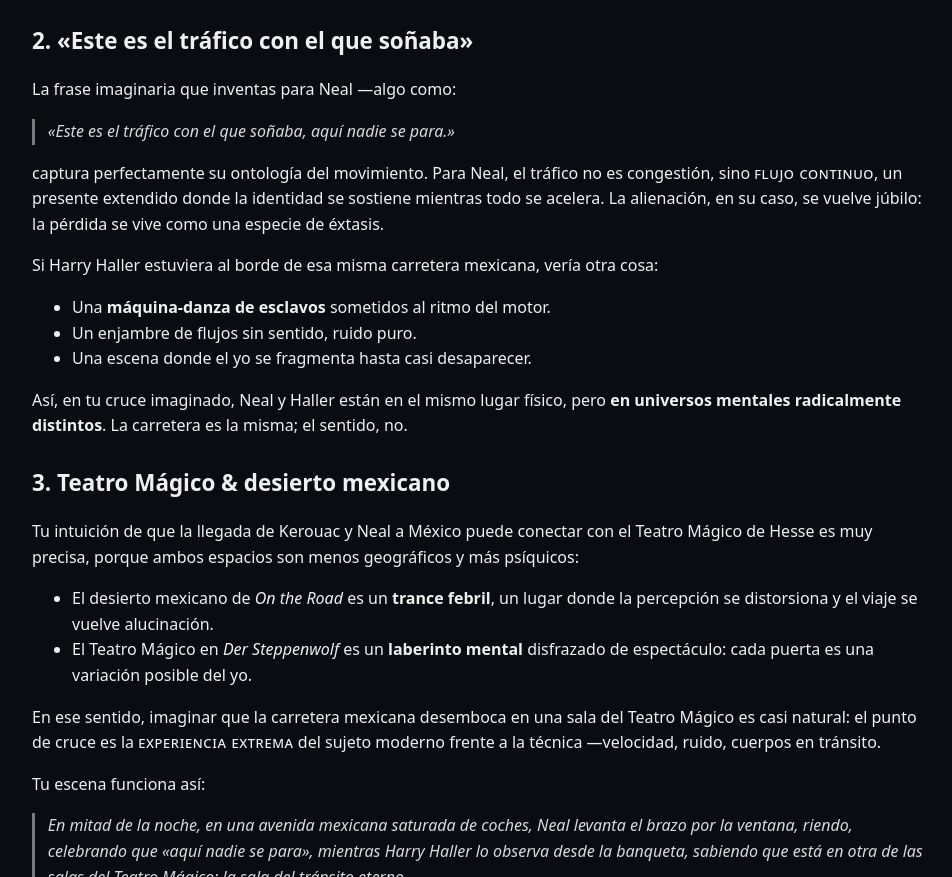
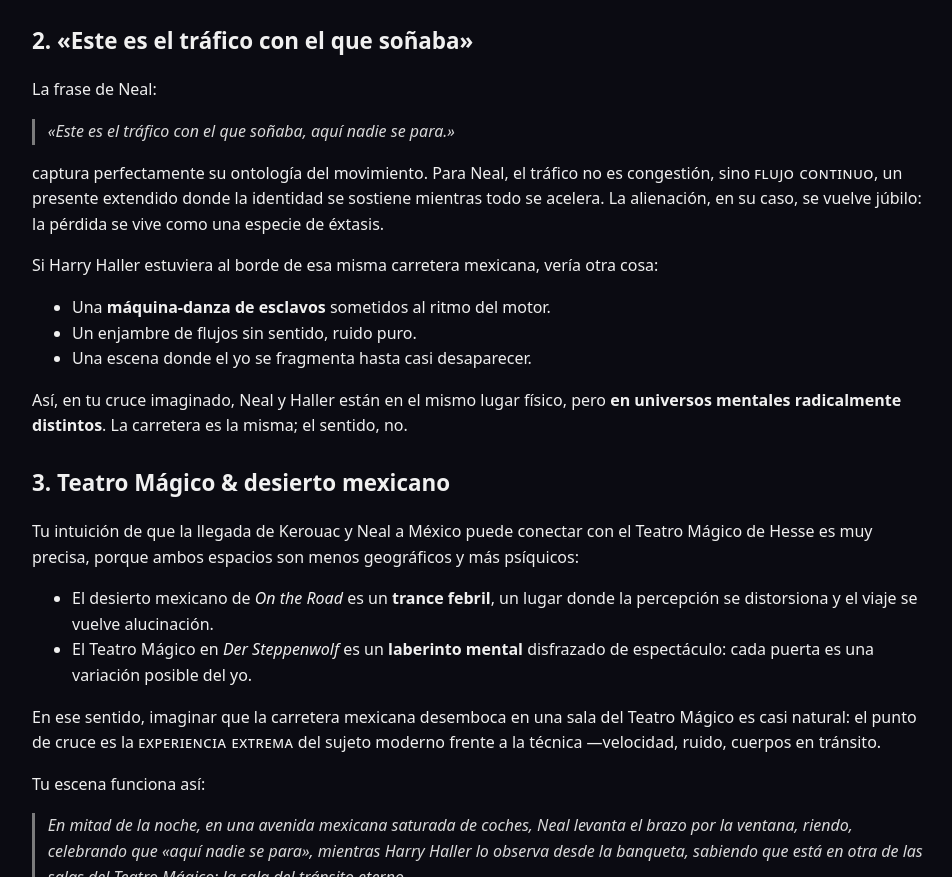
Before and after one commit to kyberkritik/harryneal, a plain HTML site: page index.html in a window 1280 px wide. Shown: the part 930-1807 px from the top of the page, without its empty margins (158-1110 px from the left). Drawn offline with Linux system fonts and the light colour scheme.

Commit message:
Update text in index.html for clarity

```diff
--- a/index.html
+++ b/index.html
@@ -194,7 +194,7 @@
   <div class="block">
     <h2>2. «Este es el tráfico con el que soñaba»</h2>
     <p>
-      La frase imaginaria que inventas para Neal —algo como:
+      La frase de Neal:
     </p>
     <p class="quote">
       «Este es el tráfico con el que soñaba, aquí nadie se para.»
```
